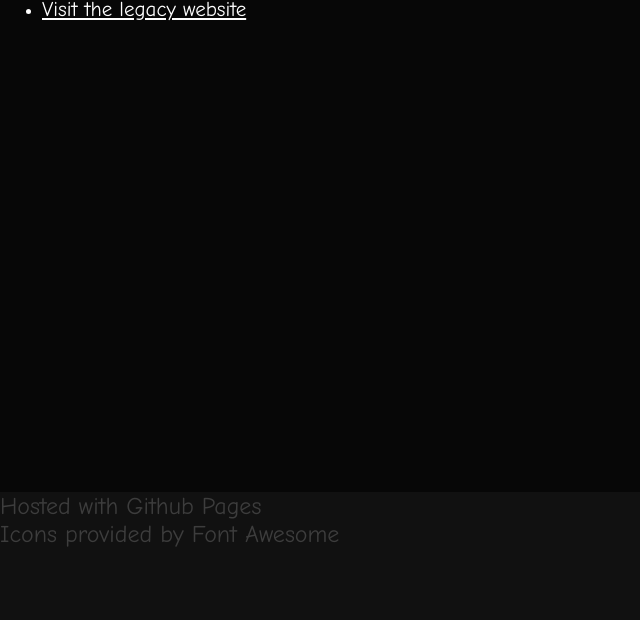
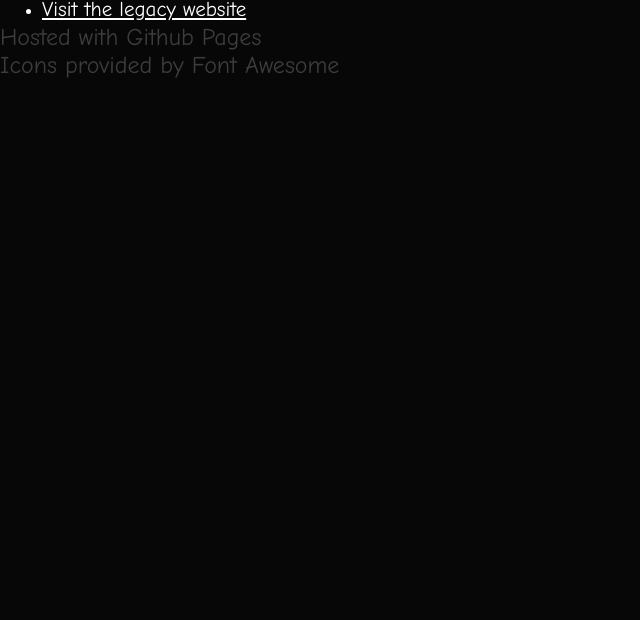
Before and after one commit to al-ex427/alex427-.com, a plain HTML site: page index.html in a window 1280 px wide. Shown: the part 180-800 px from the top of the page, without its empty margins (0-640 px from the left). Drawn offline with Linux system fonts and the light colour scheme.

Commit message:
Update index.html

```diff
--- a/index.html
+++ b/index.html
@@ -25,7 +25,7 @@
         </ul>
 
     </div>
-    <div class="end">
+    <footer class="btm-footer">
         <div class="btm-end-text" style="color: rgb(61, 61, 61); font-size: 24px; width: 100%;">
             Hosted with Github Pages<br>
             Icons provided by Font Awesome
```
